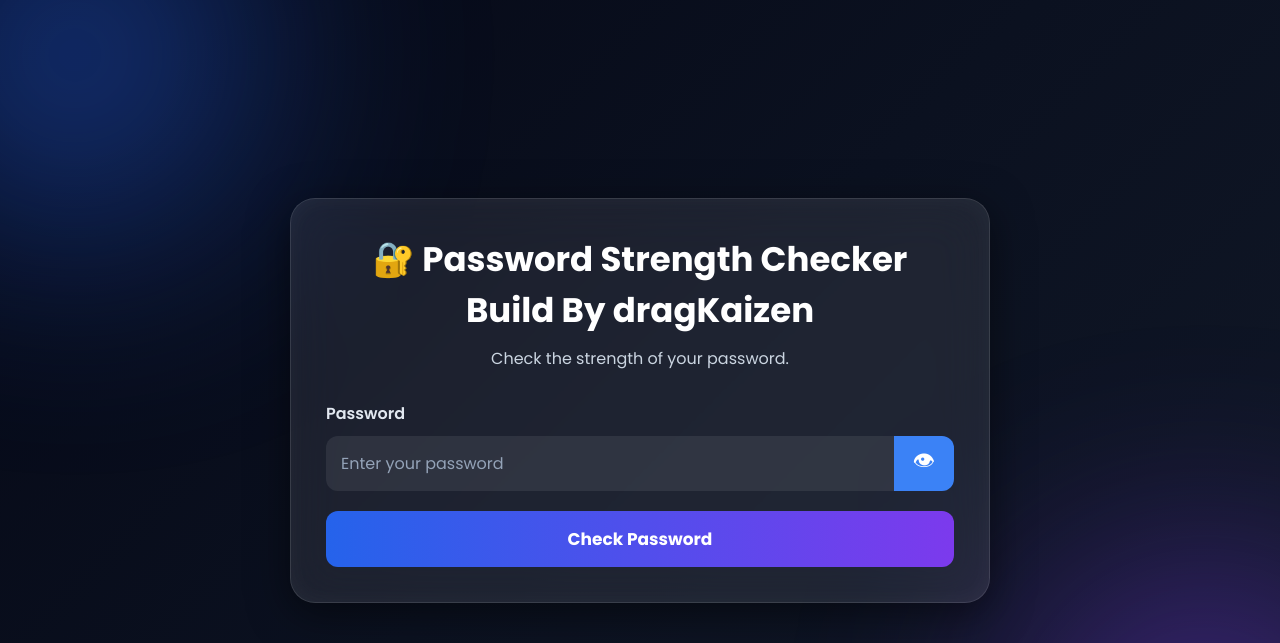
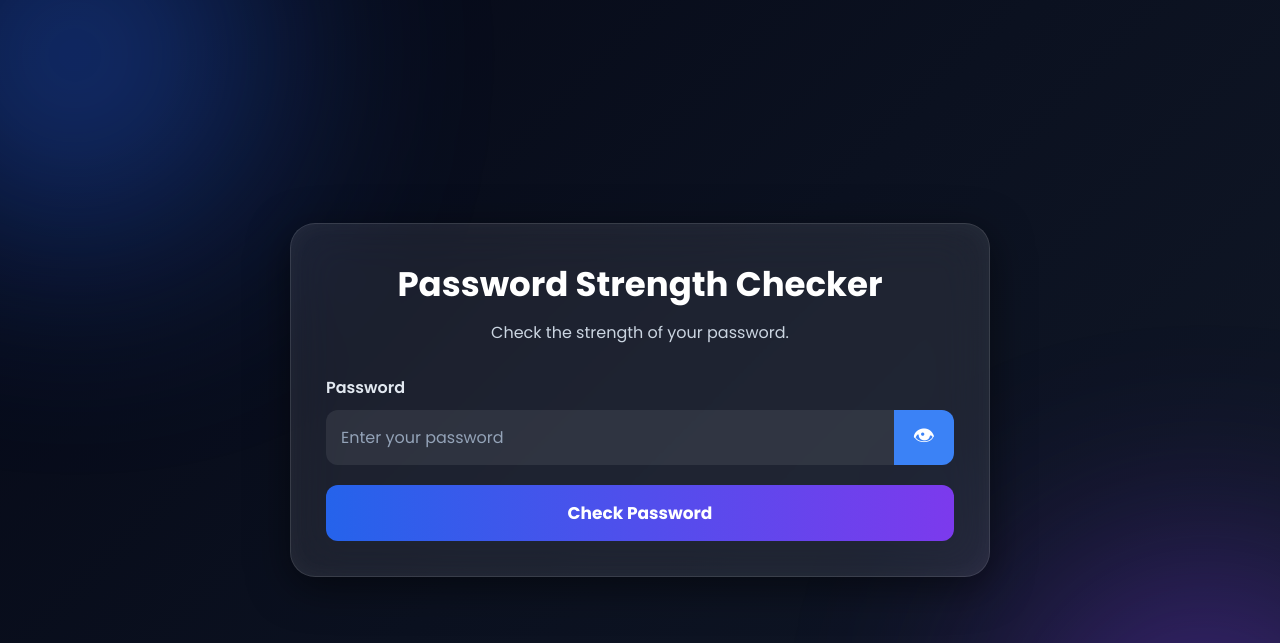
Before and after one commit to dragthenetwork-eng/Password-Strength-Detector, a Flask app: page / in a window 1280 px wide. Shown: the top 643 px of the page. Run offline with Flask 3, Linux system fonts and the light colour scheme.

Commit message:
Update index.html

```diff
--- a/templates/index.html
+++ b/templates/index.html
@@ -13,7 +13,7 @@
 
 <div class="container">
 
-    <h1>🔐 Password Strength Checker Build By dragKaizen</h1>
+    <h1>Password Strength Checker</h1>
 
     <p class="subtitle">
         Check the strength of your password.
```
